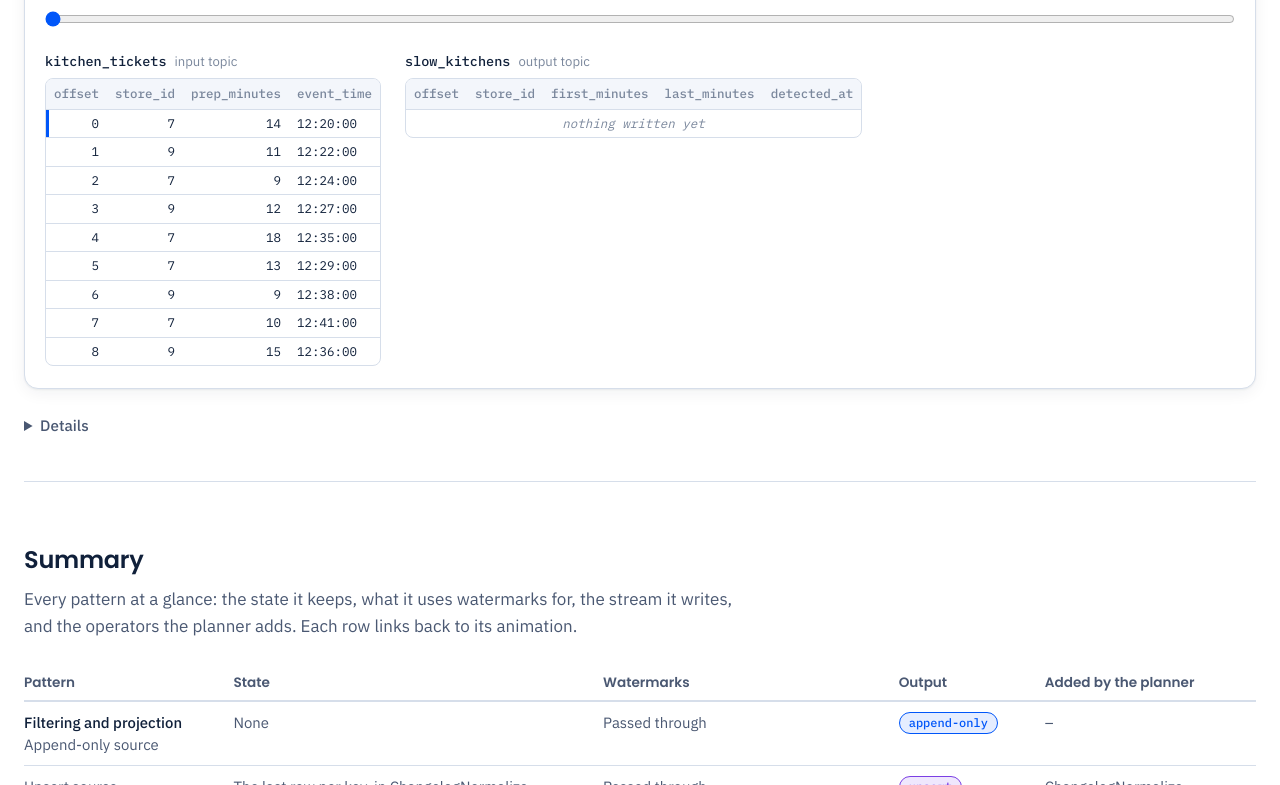
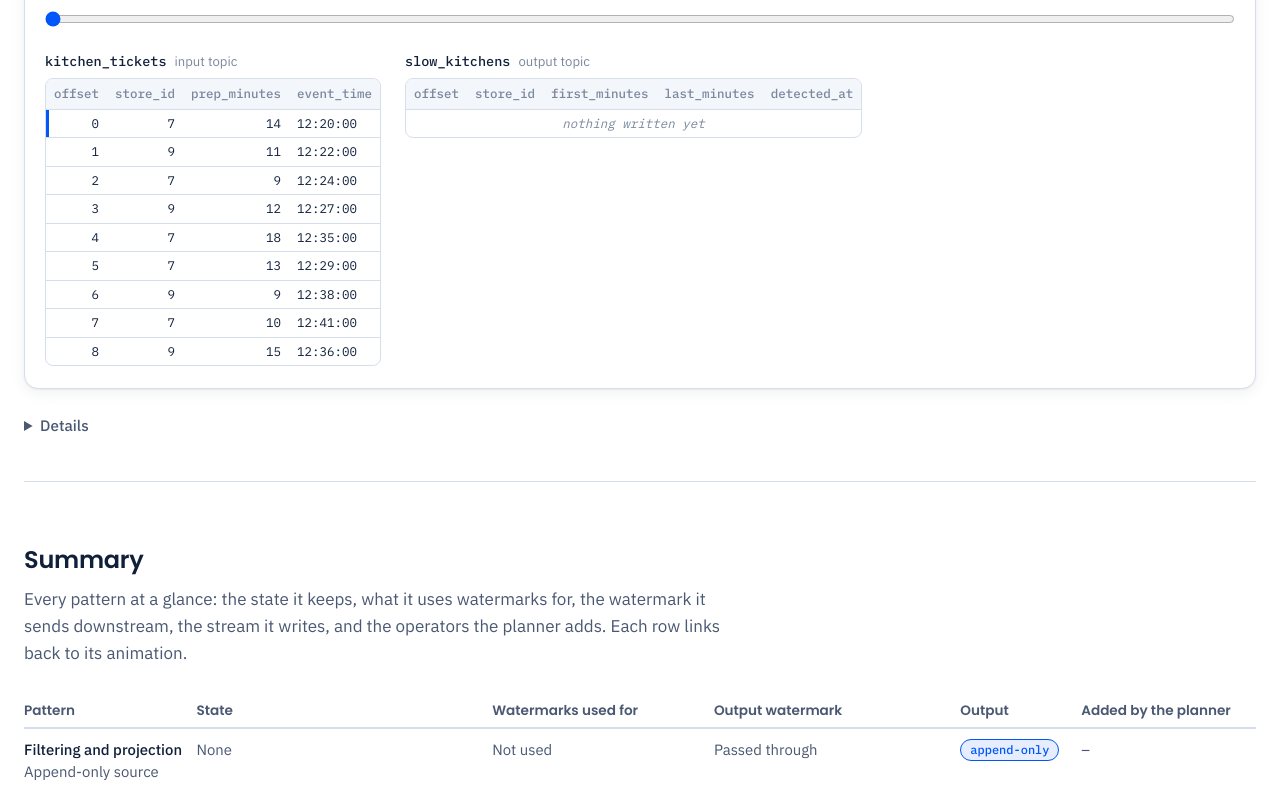
Before and after one commit to alpinegizmo/streaming-kitchen, a plain HTML site: page index.html in a window 1280 px wide. Shown: the part 11215-12000 px from the top of the page. Drawn offline with Linux system fonts and the light colour scheme.

Commit message:
Add an output watermark column to the summary table
Shows what each pattern's watermark-handling operator sends downstream,
checked against the Flink 2.3 and 2.4-SNAPSHOT sources. The interval
join (min of inputs minus the interval), temporal join (min of inputs)
and LATERAL SNAPSHOT (probe side only, held back while loading) are
highlighted, since they make a new watermark instead of forwarding one.

Co-Authored-By: Claude Opus 5.5 <noreply@anthropic.com>

```diff
--- a/css/style.css
+++ b/css/style.css
@@ -406,14 +406,16 @@ pre.plan { font-size: 12.5px; padding: 14px 18px; white-space: pre; }
 }
 .matrix tbody tr { border-bottom: 1px solid var(--rule); }
 .matrix tbody tr.group-start { border-top: 2px solid var(--rule); }
-.matrix tbody th { font-weight: 500; width: 17%; }
+.matrix tbody th { font-weight: 500; width: 14%; }
 .matrix tbody th a { color: var(--ink); text-decoration: none; display: block; }
 .matrix tbody th a:hover .m-pattern, .matrix tbody th a:focus-visible .m-pattern { text-decoration: underline; }
 .matrix .m-variant { display: block; color: var(--ink-2); font-weight: 400; }
 .matrix tbody tr:not(.group-start) .m-pattern { display: none; }
-.matrix td:nth-child(2) { width: 30%; }
-.matrix td:nth-child(3) { width: 24%; }
+.matrix td:nth-child(2) { width: 24%; }
+.matrix td:nth-child(3) { width: 18%; }
+.matrix td:nth-child(4) { width: 20%; }
 .matrix td { color: var(--ink-2); }
+.matrix td.m-new-wm { color: var(--ink); font-weight: 600; }
 .matrix .badge { white-space: nowrap; }
 
 /* Phones: each variant becomes a small labelled block. */
@@ -425,7 +427,7 @@ pre.plan { font-size: 12.5px; padding: 14px 18px; white-space: pre; }
   .matrix tbody th { padding: 0 0 6px; }
   .matrix .m-variant { display: inline; }
   .matrix .m-variant::before { content: ': '; }
-  .matrix td { display: grid; grid-template-columns: 7.5em 1fr; gap: 10px; padding: 3px 0; }
+  .matrix td { display: grid; grid-template-columns: 8.5em 1fr; gap: 10px; padding: 3px 0; }
   .matrix td::before { content: attr(data-label); color: var(--ink-3); font-size: 0.85rem; }
   .matrix td .badge { justify-self: start; }
 }
--- a/index.html
+++ b/index.html
@@ -86,8 +86,9 @@
 
       <section class="matrix" id="summary" aria-labelledby="summary-h">
         <h2 id="summary-h">Summary</h2>
-        <p>Every pattern at a glance: the state it keeps, what it uses watermarks for, the stream it
-          writes, and the operators the planner adds. Each row links back to its animation.</p>
+        <p>Every pattern at a glance: the state it keeps, what it uses watermarks for, the watermark
+          it sends downstream, the stream it writes, and the operators the planner adds. Each row
+          links back to its animation.</p>
         <div class="matrix-wrap"></div>
       </section>
     </main>
--- a/js/main.js
+++ b/js/main.js
@@ -28,12 +28,14 @@
         U.el('span', { class: 'm-pattern' }, p.nav || p.title),
         p.variants.length > 1 ? U.el('span', { class: 'm-variant' }, v.label) : null)),
       cell('State', v.matrix.state),
-      cell('Watermarks', v.matrix.watermarks),
+      cell('Watermarks used for', v.matrix.watermarks),
+      // Operators that make a new watermark, instead of forwarding the one they got, stand out.
+      U.el('td', { 'data-label': 'Output watermark', class: v.matrix.watermarksOut.startsWith('Passed through') ? '' : 'm-new-wm' }, v.matrix.watermarksOut),
       cell('Output', U.el('span', { class: `badge mode-${sinkEdge.mode}` }, modeText[sinkEdge.mode])),
       cell('Added by the planner', planner.length ? planner.join(', ') : '–'));
   }));
   document.querySelector('#summary .matrix-wrap').append(U.el('table', {},
-    U.el('thead', {}, U.el('tr', {}, ...['Pattern', 'State', 'Watermarks', 'Output', 'Added by the planner'].map((h) => U.el('th', { scope: 'col' }, h)))),
+    U.el('thead', {}, U.el('tr', {}, ...['Pattern', 'State', 'Watermarks used for', 'Output watermark', 'Output', 'Added by the planner'].map((h) => U.el('th', { scope: 'col' }, h)))),
     U.el('tbody', {}, ...matrixRows)));
 
   // Deep links: #windows-hop opens the Hop tab of the windows section. Any link into the page
--- a/js/patterns/aggregation.js
+++ b/js/patterns/aggregation.js
@@ -119,7 +119,7 @@ CREATE TABLE store_totals (
       cfg: { topic: 'store_totals', key: 'store_id', showKey: true, columns: [{ f: 'orders', num: true }, { f: 'sales', ...money }] },
     },
     narrateSink: (ev) => `The sink writes ${result(ev.row)}, keyed by store ${ev.key}. After compaction it replaces any earlier value for store ${ev.key}.`,
-    matrix: { state: 'An accumulator per key, kept until state TTL', watermarks: 'Not used' },
+    matrix: { state: 'An accumulator per key, kept until state TTL', watermarks: 'Not used', watermarksOut: 'Passed through, but the results have no time attribute to use it with' },
     facts: {
       state: 'One accumulator per store: an order count and a running sum. Nothing ever removes it, so set a state TTL if the set of keys keeps growing.',
       watermarks: 'Not used. A non-windowed aggregate never decides that a group is complete, so nothing waits for time.',
@@ -189,7 +189,7 @@ CREATE TABLE store_totals_changelog (
     narrateSink: (ev) => (ev.type === 'delete'
       ? `The sink writes the retraction as a Debezium delete (op d), with the old result as its before image.`
       : `The sink writes ${result(ev.row)} as a Debezium create (op c), with the new result as its after image.`),
-    matrix: { state: 'An accumulator per key, kept until state TTL', watermarks: 'Not used' },
+    matrix: { state: 'An accumulator per key, kept until state TTL', watermarks: 'Not used', watermarksOut: 'Passed through, but the results have no time attribute to use it with' },
     facts: {
       state: 'One accumulator per store: an order count and a running sum, kept until a state TTL expires it.',
       watermarks: 'Not used. A non-windowed aggregate never decides that a group is complete.',
@@ -246,7 +246,7 @@ CREATE TABLE status_counts (
 ) WITH ('connector' = 'upsert-kafka', 'topic' = 'status_counts');
 
 -- Connection and format options are left out.`,
-    matrix: { state: 'The last row per key, and an accumulator per key', watermarks: 'Not used' },
+    matrix: { state: 'The last row per key, and an accumulator per key', watermarks: 'Not used', watermarksOut: 'Passed through, but the results have no time attribute to use it with' },
     facts: {
       state: 'ChangelogNormalize keeps the last row of every order, so it can retract it. GroupAggregate keeps a count per status, and drops a status when its count reaches zero.',
       watermarks: 'Not used. <code>order_status</code> declares no watermark, and nothing waits for time.',
--- a/js/patterns/cep.js
+++ b/js/patterns/cep.js
@@ -80,7 +80,7 @@ CREATE TABLE slow_kitchens (
 ) WITH ('connector' = 'kafka', 'topic' = 'slow_kitchens');
 
 -- Connection and format options are left out.`,
-    matrix: { state: 'Rows waiting for the watermark, and partial matches, per key', watermarks: 'Puts rows in event-time order; late rows are dropped' },
+    matrix: { state: 'Rows waiting for the watermark, and partial matches, per key', watermarks: 'Puts rows in event-time order; late rows are dropped', watermarksOut: 'Passed through, after the matches it completes' },
     facts: {
       state: 'Per store: the rows that are waiting for the watermark, and the partial matches. With PATTERN (A B C) and no gaps allowed, a store never has more than two partial matches.',
       watermarks: 'Rows are buffered until the watermark passes them, then fed to the pattern in event-time order. A row at or before the watermark is late, and dropped.',
--- a/js/patterns/correlation.js
+++ b/js/patterns/correlation.js
@@ -50,7 +50,7 @@ CREATE TABLE late_orders (
 ) WITH ('connector' = 'kafka', 'topic' = 'late_orders');
 
 -- Connection and format options are left out.`,
-    matrix: { state: 'Rows from both sides, by key, until no row on the other side can match', watermarks: 'Decides when an unmatched row is final, and frees state' },
+    matrix: { state: 'Rows from both sides, by key, until no row on the other side can match', watermarks: 'Decides when an unmatched row is final, and frees state', watermarksOut: 'The minimum of both inputs, held back by the 45-minute interval' },
     facts: {
       state: 'Both sides are buffered by order_id: each order until the watermark passes its time + 45 minutes, each delivery until the watermark passes its own time. The interval bounds the state.',
       watermarks: 'The join takes the minimum of both inputs\' watermarks. That decides when an order can no longer be matched, so it\'s emitted with no delivery, and when buffered rows are freed. The output watermark is held back by 45 minutes.',
--- a/js/patterns/dedup.js
+++ b/js/patterns/dedup.js
@@ -94,7 +94,7 @@ WHERE row_num = 1;`;
     intro: 'The ordering app retries when it times out, so some orders arrive more than once, each copy with its own event time. Press Play, or step through with the arrow keys.',
     sql: sql('unique_orders', 'proc_time'),
     ddl: ddl('unique_orders'),
-    matrix: { state: 'A flag per key that has been seen, kept until state TTL', watermarks: 'Not used' },
+    matrix: { state: 'A flag per key that has been seen, kept until state TTL', watermarks: 'Not used', watermarksOut: 'Passed through' },
     facts: {
       state: 'One flag per order_id: seen or not. It grows with every new order and is never cleared, so set a state TTL a little longer than retries can take.',
       watermarks: 'Not used. The first copy to arrive wins, whatever its event time.',
@@ -150,7 +150,7 @@ letting duplicates through.</p>
     intro: 'The same copies arrive in the same order. This time, Flink keeps the copy with the earliest event time. Press Play, or step through with the arrow keys.',
     sql: sql('earliest_orders', 'event_time'),
     ddl: ddl('earliest_orders'),
-    matrix: { state: 'Per key: the earliest row until the watermark passes it, then a flag', watermarks: 'Triggers results' },
+    matrix: { state: 'Per key: the earliest row until the watermark passes it, then a flag', watermarks: 'Triggers results', watermarksOut: 'Passed through, after the rows it releases' },
     facts: {
       state: 'For each order_id, the earliest copy so far, with a timer at its event time, until the watermark reaches it. After that, a flag that says the order was emitted, which a state TTL can expire.',
       watermarks: 'They decide when a copy is final. An order is emitted when the watermark passes its earliest event time, and copies older than the watermark are late, and dropped.',
--- a/js/patterns/enrichment.js
+++ b/js/patterns/enrichment.js
@@ -55,7 +55,7 @@ CREATE TABLE delivery_times (
 ) WITH ('connector' = 'kafka', 'topic' = 'delivery_times');
 
 -- Connection and format options are left out.`,
-    matrix: { state: 'None in Flink: the connector caches lookups', watermarks: 'Not used' },
+    matrix: { state: 'None in Flink: the connector caches lookups', watermarks: 'Not used', watermarksOut: 'Passed through' },
     facts: {
       state: 'None in Flink. The connector\'s cache, of recent lookups, lives in memory, and isn\'t checkpointed.',
       watermarks: 'Not used. The lookup happens in processing time: each order sees whatever the service answers when it\'s processed.',
@@ -213,7 +213,7 @@ FROM orders AS o
 JOIN pizza_costs FOR SYSTEM_TIME AS OF o.event_time AS c
   ON o.pizza_id = c.pizza_id;`,
     ddl: ordersDdl,
-    matrix: { state: 'Waiting orders, and the versions of each cost', watermarks: 'Holds results until both inputs catch up' },
+    matrix: { state: 'Waiting orders, and the versions of each cost', watermarks: 'Holds results until both inputs catch up', watermarksOut: 'The minimum of both inputs' },
     facts: {
       state: 'Orders wait in state until the watermark reaches them. For each pizza, its cost versions, and one timer. When the timer fires, versions older than the latest one at or before the watermark are removed.',
       watermarks: 'They drive the join. An order is joined once the watermark, the minimum of both inputs, passes its time, so that every cost change up to then has arrived. If pizza_costs goes quiet, the join stalls.',
@@ -318,7 +318,7 @@ JOIN LATERAL SNAPSHOT(
        on_time => DESCRIPTOR(valid_from)) AS c
   ON o.pizza_id = c.pizza_id;`,
     ddl: ordersDdl,
-    matrix: { state: 'The current costs; while loading, buffered orders and pending changes', watermarks: 'Ends the load phase, and decides when each cost change takes effect' },
+    matrix: { state: 'The current costs; while loading, buffered orders and pending changes', watermarks: 'Ends the load phase, and decides when each cost change takes effect', watermarksOut: 'The orders watermark only, held back until loading ends. The costs watermark is never forwarded' },
     facts: {
       state: 'The current cost rows, per pizza, and cost changes waiting for the watermark. Orders are buffered only during the load phase. ChangelogNormalize also keeps the last row of every pizza.',
       watermarks: 'The costs watermark decides when the load phase ends, and when each cost change becomes visible. Orders don\'t wait for watermarks in the join phase, and the order watermark is forwarded.',
--- a/js/patterns/filter.js
+++ b/js/patterns/filter.js
@@ -50,7 +50,7 @@ CREATE TABLE delivery_orders (
 ) WITH ('connector' = 'kafka', 'topic' = 'delivery_orders');
 
 -- Connection and format options are left out.`,
-    matrix: { state: 'None', watermarks: 'Passed through' },
+    matrix: { state: 'None', watermarks: 'Not used', watermarksOut: 'Passed through' },
     facts: {
       state: 'None. Each order is handled on its own, and nothing is remembered.',
       watermarks: 'Not used. The source generates them, because <code>orders</code> declares a watermark, and the Calc passes them along. Nothing waits for them.',
@@ -151,7 +151,7 @@ CREATE TABLE open_orders (
 ) WITH ('connector' = 'upsert-kafka', 'topic' = 'open_orders');
 
 -- Connection and format options are left out.`,
-    matrix: { state: 'The last row per key, in ChangelogNormalize', watermarks: 'Passed through' },
+    matrix: { state: 'The last row per key, in ChangelogNormalize', watermarks: 'Not used', watermarksOut: 'Passed through' },
     facts: {
       state: 'ChangelogNormalize keeps the last row of every order that currently passes the filter. A key is cleared when its order is cancelled or deleted.',
       watermarks: 'Not used. <code>order_status</code> declares no watermark, and nothing in this job depends on time.',
--- a/js/patterns/windows.js
+++ b/js/patterns/windows.js
@@ -162,7 +162,7 @@ Sink(table=[store_sales], fields=[window_start, window_end, store_id, orders, sa
       const rows = ev.rows.map((x) => `store ${x.store_id}, ${result(x)}`).join('; ');
       return `The watermark reaches ${ev.time}, so the ${list(wins)} window is complete. WindowAggregate emits a final row for each store (${rows}), frees their state, and then forwards the watermark.`;
     },
-    matrix: { state: 'An accumulator per key and window, freed when the window fires', watermarks: 'Triggers results and frees state' },
+    matrix: { state: 'An accumulator per key and window, freed when the window fires', watermarks: 'Triggers results and frees state', watermarksOut: 'Passed through, after the windows it fires' },
     facts: {
       state: 'One accumulator per store and window (an order count and a running sum), and a timer at the end of each window. A window\'s state is freed as soon as it fires.',
       ...sharedFacts,
@@ -234,7 +234,7 @@ open.</p>`,
         return parts.join(' ');
       }).join(' ');
     },
-    matrix: { state: 'An accumulator per key and slice, freed when no open window needs it', watermarks: 'Triggers results and frees state' },
+    matrix: { state: 'An accumulator per key and slice, freed when no open window needs it', watermarks: 'Triggers results and frees state', watermarksOut: 'Passed through, after the windows it fires' },
     facts: {
       state: 'One accumulator per store and 5-minute slice, and a timer at the next window\'s end. Each order is stored once, though it belongs to three windows. A slice is freed when the last window that needs it has fired.',
       ...sharedFacts,
@@ -294,7 +294,7 @@ it.</p>
         return parts.join(' ');
       }).join(' ');
     },
-    matrix: { state: 'An accumulator per key and slice, freed when the hour is complete', watermarks: 'Triggers results and frees state' },
+    matrix: { state: 'An accumulator per key and slice, freed when the hour is complete', watermarks: 'Triggers results and frees state', watermarksOut: 'Passed through, after the windows it fires' },
     facts: {
       state: 'One accumulator per store and 15-minute slice, and a timer for the next step. As each step fires, its slice is merged into the window\'s first slice, which holds the running total. It\'s all freed when the hour is complete.',
       ...sharedFacts,
@@ -342,7 +342,7 @@ orders arrive.</p>
       const done = ev.rows.map((x) => `store ${x.store_id}'s ${x.window_start}–${x.window_end} session (${result(x)})`);
       return `The watermark reaches ${ev.time}, past the end of ${list(done)}. Ten quiet minutes have passed, so ${ev.rows.length > 1 ? 'they are' : 'it is'} complete. WindowAggregate emits ${ev.rows.length > 1 ? 'them' : 'it'}, and frees the state.`;
     },
-    matrix: { state: 'A session per key, merged as rows arrive, freed when it fires', watermarks: 'Triggers results and frees state' },
+    matrix: { state: 'A session per key, merged as rows arrive, freed when it fires', watermarks: 'Triggers results and frees state', watermarksOut: 'Passed through, after the sessions it fires' },
     facts: {
       state: 'One accumulator per store and open session, and a timer at the session\'s end. When sessions merge, so does their state. A session\'s state is freed when it fires.',
       watermarks: 'A session fires when the watermark passes its end: its last order plus the gap. An order is late, and dropped, if its own time plus the gap is already behind the watermark. One that misses its session but isn\'t that late starts a new session.',
```
